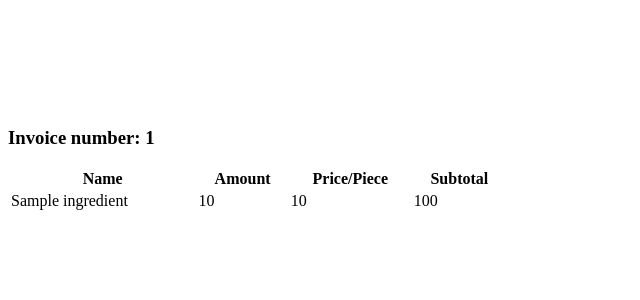
After one commit to pascalwengerter/berlinpythonpizza-2019-pdfaas, a Flask app: template backend/app/templates/template_3.html in a window 1280 px wide. The commit adds this page. Shown: the top 300 px of the page, without its empty margins (0-640 px from the left). Run offline with Flask 2, Linux system fonts and the light colour scheme; the template is opened without the code that fills it: most values are stand-ins (such as "Sample title", 1, 10 or a date in 2020).

Commit message:
add different api endpoints+templates and style frontend

```diff
--- a/backend/app/app.py
+++ b/backend/app/app.py
@@ -1,17 +1,37 @@
-from flask import Flask, Response, render_template
+from flask import Flask, request, Response, render_template
 import jinja2
 import pdfkit
 
 service = Flask(__name__)
 
-# Open route for PDF service
-@service.route("/pdf", methods=['POST'])
-def downloader():
-    result = simple_template()
-    return Response(result, mimetype='application/pdf')
+# Open route to check whether server is up and running
+@service.route('/')
+def app():
+    return 'Hello backend!'
 
 
-def simple_template():
+@service.route("/pdf-1", methods=['POST'])
+def downloader_1():
+    example_data = "Hello, Python Pizza Berlin!"
+    result = generate_pdf_with(example_data, 'template_1.html')
+    return result
+
+
+@service.route("/pdf-2", methods=['POST'])
+def downloader_2():
+    input = request.args
+    result = generate_pdf_with(input, 'template_2.html')
+    return result
+
+
+@service.route("/pdf-3", methods=['POST'])
+def downloader_3():
+    input = request.get_json()
+    result = generate_pdf_with(input, 'template_3.html')
+    return result
+
+
+def generate_pdf_with(data_input, template):
     opt = {
         'margin-top': '2.0cm',
         'margin-right': '2.0cm',
@@ -19,15 +39,10 @@ def simple_template():
         'margin-left': '2.0cm',
         'encoding': "UTF-8"
     }
-    example_user = "This guy"
-    pdf = pdfkit.from_string(render_template('template.html', user=example_user), output_path=False, options=opt)
-    return pdf
-
-# Open route to check whether server is up and running
-@service.route('/')
-def app():
-    return 'Hello PDF!'
+    pdf = pdfkit.from_string(render_template(template, data=data_input), output_path=False, options=opt)
+    return Response(pdf, mimetype='application/pdf')
 
 
+# Run our application
 if __name__ == '__main__':
     service.run(debug=True,host='0.0.0.0')
--- /dev/null
+++ b/backend/app/templates/template_3.html
@@ -0,0 +1,37 @@
+<!DOCTYPE html>
+<html>
+<head>
+  <title>PDF Template Example</title>
+  <meta name="viewport" content="width=device-width, initial-scale=1.0">
+  <meta http-equiv="Content-Type" content="text/html; charset=UTF-8">
+  <style type="text/css">
+  .container {
+    max-width: 500px;
+    padding-top: 100px;
+  }
+  </style>
+</head>
+<body>
+  <div class="container">
+    {% if data.data.invoice_number %}
+    <h3>Invoice number: {{ data.data.invoice_number }}</h3>
+    {% endif %}
+    <table style="width:100%">
+      <tr>
+        <th>Name</th>
+        <th>Amount</th>
+        <th>Price/Piece</th>
+        <th>Subtotal</th>
+      </tr>
+      {% for ingredient in data.data.ingredients %}
+      <tr>
+        <td>{{ ingredient.name }}</td>
+        <td>{{ ingredient.amount }}</td>
+        <td>{{ ingredient.price }}</td>
+        <td>{{ ingredient.amount * ingredient.price }}</td>
+      </tr>
+      {% endfor %}
+    </table>
+  </div>
+</body>
+</html>
--- a/frontend/src/App.vue
+++ b/frontend/src/App.vue
@@ -1,6 +1,6 @@
 <template>
   <div id="app">
-    <img alt="Vue logo" src="./assets/logo.png">
+    <img alt="Pizza logo" src="./assets/index.png">
     <HelloWorld msg="Welcome to our example frontend"/>
   </div>
 </template>
```
Also changed, not shown: backend/app/templates/template_1.html (renamed from backend/app/templates/template.html, +1 -7 lines), backend/app/templates/template_2.html (added, +22 -0 lines), frontend/src/components/HelloWorld.vue (+8 -7 lines), frontend/src/assets/index.png (added), frontend/src/assets/logo.png (deleted).
